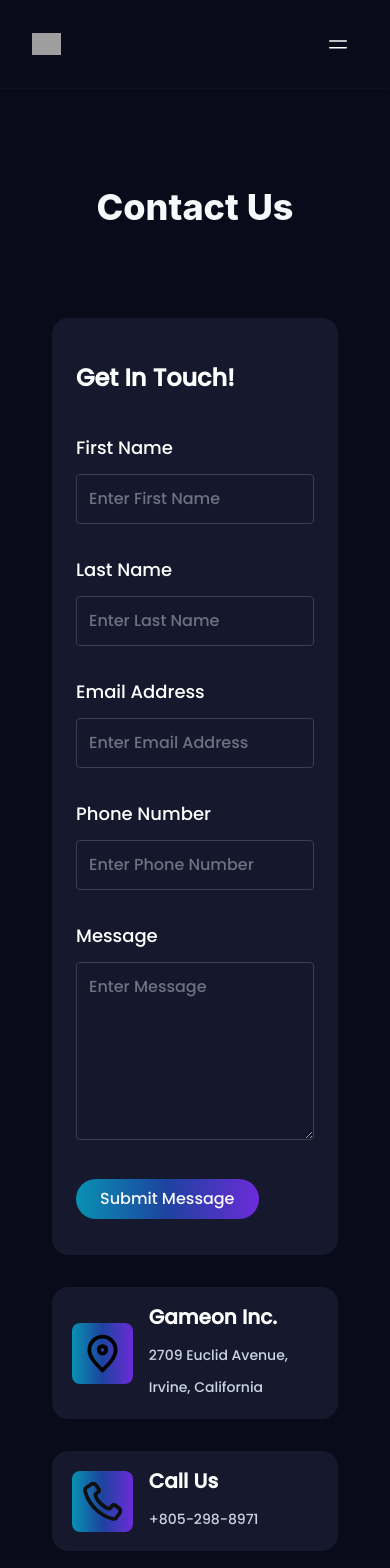
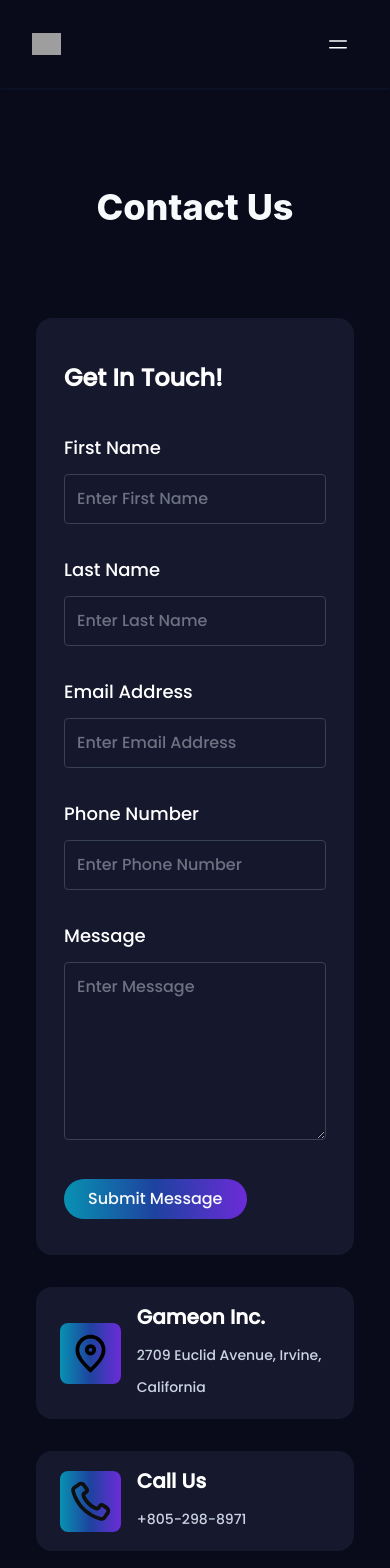
Before and after one commit to AhmedShaykh/GameOn-Metaverse, a Next.js app: page /contact in a window 390 px wide. Shown: the top 1568 px of the page. Built offline with nearby package versions, Linux system fonts and the light colour scheme; grey boxes are pictures that could not be loaded.

Commit message:
Padding & Margin Fix

```diff
--- a/src/Components/ContactPage.tsx
+++ b/src/Components/ContactPage.tsx
@@ -15,7 +15,7 @@ const ContactPage = () => {
                 Contact Us
             </Heading>
 
-            <div className="mt-[5.4rem] md:mt-32 flex flex-col lg:flex-row gap-8 px-5 sm:px-20">
+            <div className="mt-[5.4rem] md:mt-32 flex flex-col lg:flex-row gap-8 px-1 sm:px-20">
                 <Form />
                 <Grid />
             </div>
--- a/src/Components/Form.tsx
+++ b/src/Components/Form.tsx
@@ -4,7 +4,7 @@ import { Button } from "@/Components/ui/button";
 const Form = () => {
     return (
         <div className="grid col-12 md:col-7 w-full">
-            <div className="py-5 px-6 md:p-12 bg-[#16182D] rounded-2xl">
+            <div className="py-5 px-7 md:p-12 bg-[#16182D] rounded-2xl">
                 <h2 className="mb-10 mt-6 md:mt-2 text-2xl sm:text-3xl text-white font-bold bg-[#16182D]">
                     Get In Touch!
                 </h2>
--- a/src/Components/Grid.tsx
+++ b/src/Components/Grid.tsx
@@ -7,7 +7,7 @@ const Grid = () => {
 
                 {CONTACT_ITEMS.map((item, index) => (
                     <div
-                        className="py-4 px-5 md:p-9 bg-[#16182D] rounded-2xl"
+                        className="py-4 px-6 md:p-9 bg-[#16182D] rounded-2xl"
                         key={index}
                     >
                         <div className="flex gap-4 md:gap-5 items-center bg-[#16182D]">
--- a/src/Components/Swapper.tsx
+++ b/src/Components/Swapper.tsx
@@ -4,8 +4,8 @@ import { ArrowDownUp, ArrowLeftRight } from "lucide-react";
 
 const Swapper = () => {
     return (
-        <div className="mt-[5.4rem] md:mt-32 px-5 sm:px-16 pb-[2.5rem]">
-            <div className="py-10 px-4 md:p-10 bg-[#16182D] rounded-2xl">
+        <div className="mt-[5.4rem] md:mt-32 px-1 sm:px-16 pb-[2.5rem]">
+            <div className="py-8 px-5 md:p-10 bg-[#16182D] rounded-2xl">
                 <div className="flex flex-col lg:flex-row justify-between gap-4 lg:gap-2 bg-[#16182D] rounded-2xl my-1 md:my-3 mx-2 md:mx-4">
                     <div className="bg-[#16182D] my-2 lg:my-1">
                         <div className="flex lg:flex-row gap-3 lg:gap-0 flex-col items-center bg-[#16182D]">
--- a/src/Components/Team.tsx
+++ b/src/Components/Team.tsx
@@ -10,14 +10,10 @@ const Team = () => {
     return (
         <div className="px-8 sm:px-20">
             <div className="px-5 pt-5 pb-12 sm:pt-20 sm:pb-20 mx-auto">
-                <h2 className="text-2xl sm:text-3xl text-white font-bold sm:px-4 pb-3">
-                    Our Team
-                </h2>
-
                 <div className="flex flex-wrap px-0 sm:px-2 gap-3 lg:gap-0 my-4">
                     {TEAM_ITEMS.map((item, index) => (
                         <div key={index} className="px-0 sm:px-2 py-4 w-full lg:w-1/3">
-                            <div className="bg-[#16182D] px-2 sm:px-3 pt-12 pb-16 rounded-lg text-center">
+                            <div className="bg-[#16182D] px-2 sm:px-3 pt-12 pb-16 rounded-2xl text-center">
                                 <div className="inline-flex justify-center items-center mb-5 flex-shrink-0 bg-[#16182D]">
                                     <Image
                                         className="p-2 bg-gradient-to-r from-cyan-600 via-blue-800 to-purple-700 text-transparent rounded-lg"
--- a/src/Components/TeamPage.tsx
+++ b/src/Components/TeamPage.tsx
@@ -1,5 +1,6 @@
 "use client";
 import { Heading } from "@chakra-ui/react";
+import Team from "./Team";
 
 const TeamPage = () => {
     return (
@@ -12,6 +13,8 @@ const TeamPage = () => {
             >
                 Our Team
             </Heading>
+
+            <Team />
         </div>
     )
 };
```
